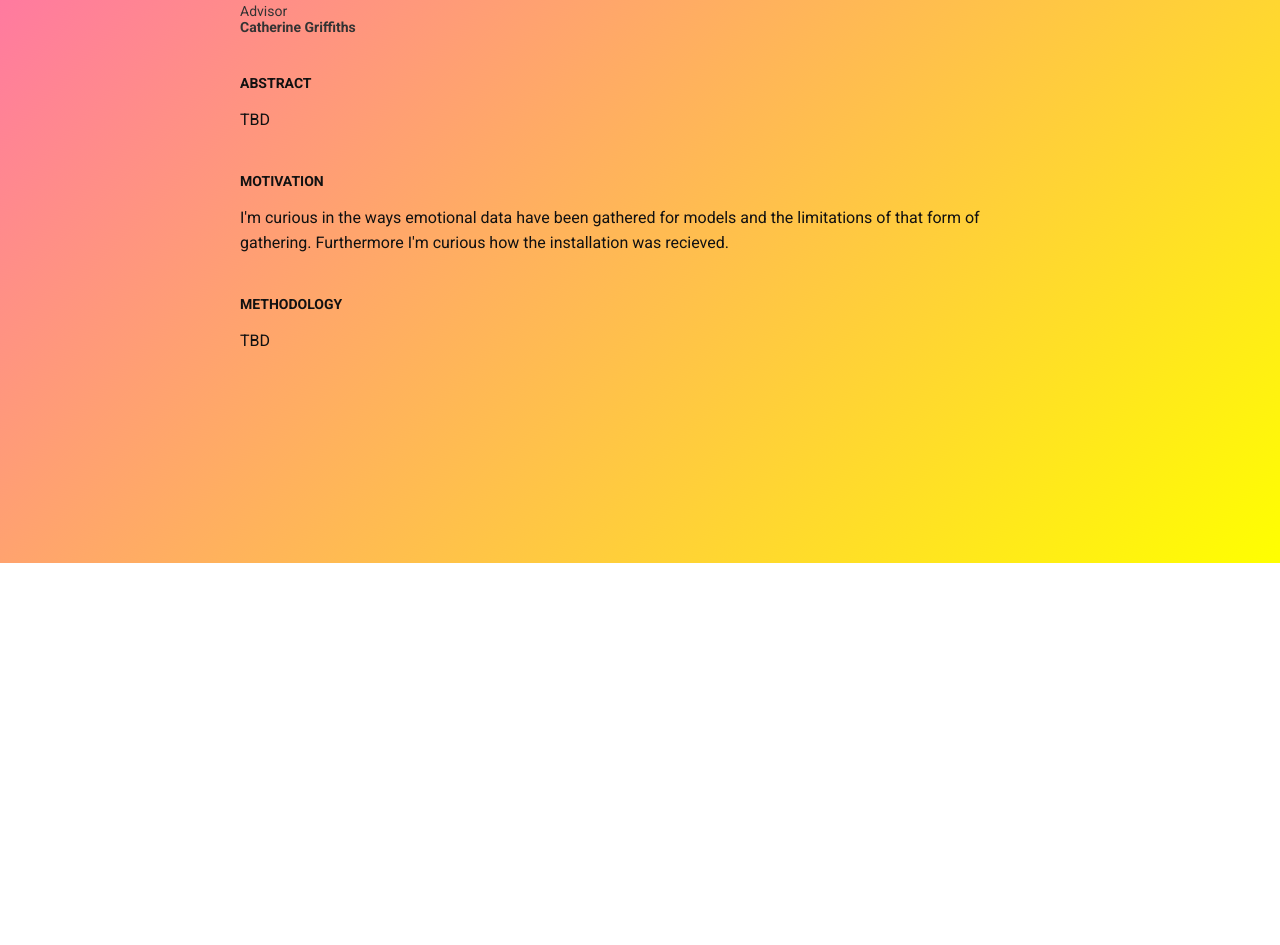
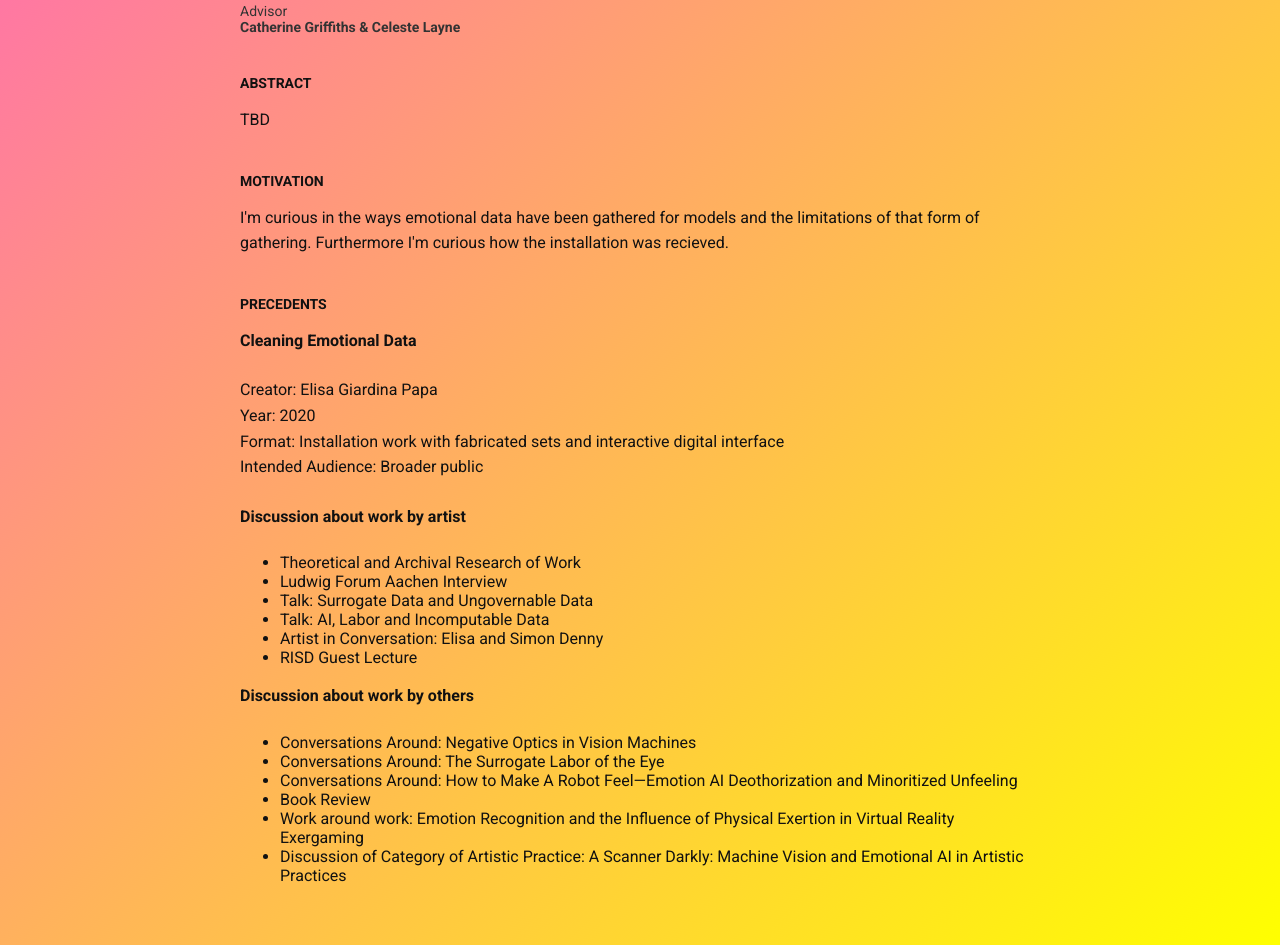
Before and after one commit to Zackfish98/ZGSAPP, a plain HTML site: page Assignment 1 Website/index.html in a window 1280 px wide. Shown: the part 237-1182 px from the top of the page. Before the commit the page ends 800 px from the top, so only its background shows below. Drawn offline with Linux system fonts and the light colour scheme.

Commit message:
Update index.html

```diff
--- a/Assignment 1 Website/index.html
+++ b/Assignment 1 Website/index.html
@@ -21,13 +21,41 @@
         <div class="project-meta">2026</div>
         <div class="project-title">Cleaning Emotional Data-Precendent Study</div>
         <div class="project-subtitle">Zach Lewis</div>
-        <div class="advisor">Advisor<br><strong>Catherine Griffiths</strong></div>
+        <div class="advisor">Advisor<br><strong>Catherine Griffiths & Celeste Layne</strong></div>
         <div class="section-title">Abstract</div>
         <p>TBD</p>
         <div class="section-title">Motivation</div>
         <p>I'm curious in the ways emotional data have been gathered for models and the limitations of that form of gathering. Furthermore I'm curious how the installation was recieved.</p>
-        <div class="section-title">Methodology</div>
-        <p>TBD</p>
+<div class="section-title">Precedents</div>
+<div class="precedent-entry">
+    <p class="precedent-name"><strong>Cleaning Emotional Data</strong></p>
+    <p>
+        Creator: Elisa Giardina Papa<br>
+        Year: 2020<br>
+        Format: Installation work with fabricated sets and interactive digital interface<br>
+        Intended Audience: Broader public
+    </p>
+
+    <p><strong>Discussion about work by artist</strong></p>
+    <ul>
+        <li>Theoretical and Archival Research of Work</li>
+        <li>Ludwig Forum Aachen Interview</li>
+        <li>Talk: Surrogate Data and Ungovernable Data</li>
+        <li>Talk: AI, Labor and Incomputable Data</li>
+        <li>Artist in Conversation: Elisa and Simon Denny</li>
+        <li>RISD Guest Lecture</li>
+    </ul>
+
+    <p><strong>Discussion about work by others</strong></p>
+    <ul>
+        <li>Conversations Around: Negative Optics in Vision Machines</li>
+        <li>Conversations Around: The Surrogate Labor of the Eye</li>
+        <li>Conversations Around: How to Make A Robot Feel—Emotion AI Deothorization and Minoritized Unfeeling</li>
+        <li>Book Review</li>
+        <li>Work around work: Emotion Recognition and the Influence of Physical Exertion in Virtual Reality Exergaming</li>
+        <li>Discussion of Category of Artistic Practice: A Scanner Darkly: Machine Vision and Emotional AI in Artistic Practices</li>
+    </ul>
+</div>
     </main>
 
     <script src="script.js"></script>
```
